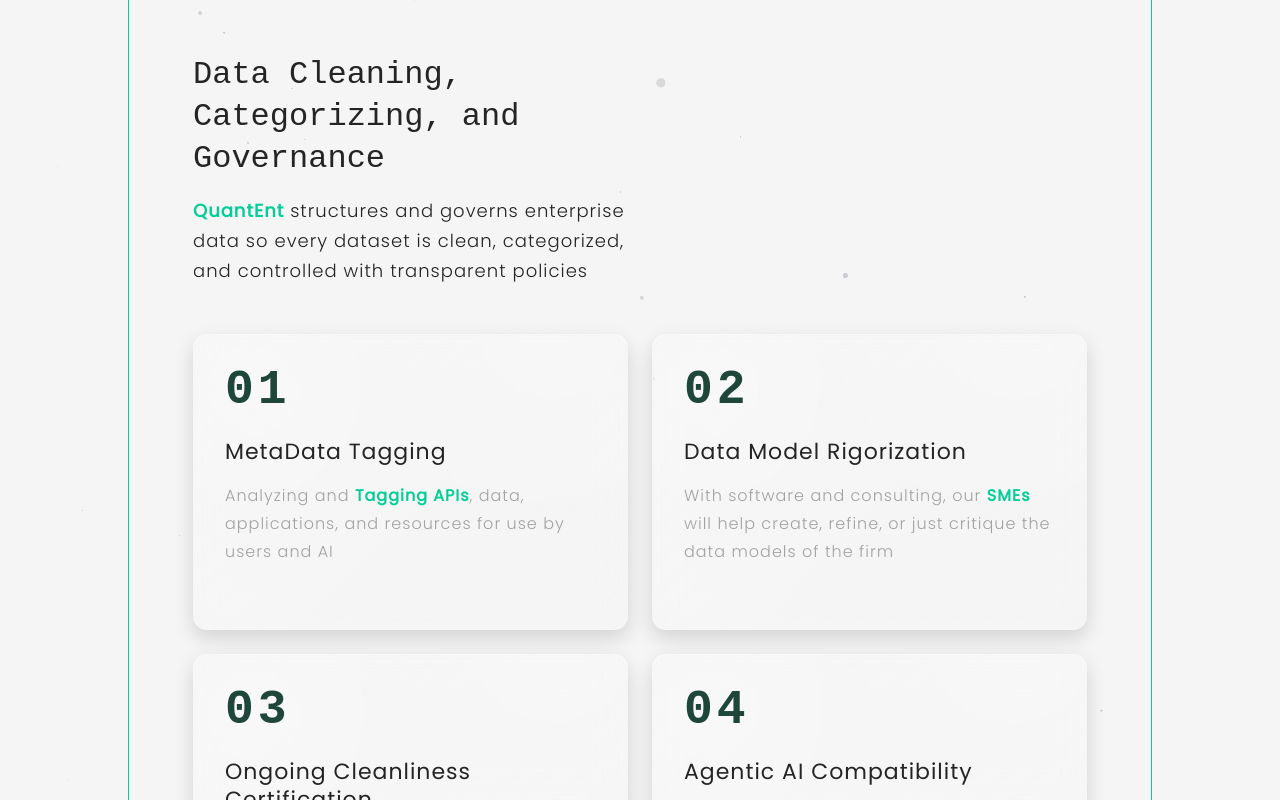
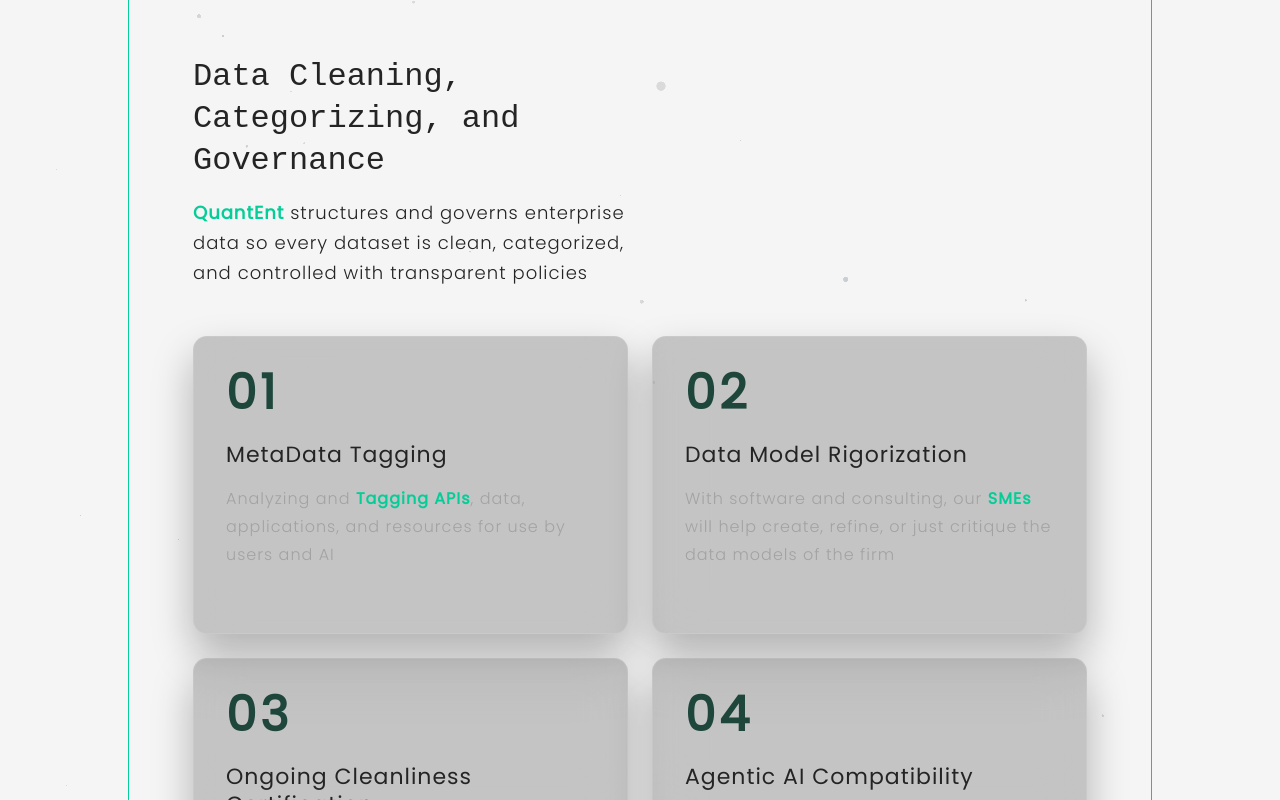
Before and after one commit to quantent-web/quantent-web, a Next.js app: page / in a window 1280 px wide. Shown: the part 2000-2800 px from the top of the page. Built offline with nearby package versions, Linux system fonts and the light colour scheme; a web font is replaced by a local one.

Commit message:
Replace card crystal style with 21st.dev-inspired glass and numbers class

```diff
--- a/app/globals.css
+++ b/app/globals.css
@@ -469,41 +469,6 @@
 .btn:active { opacity: 0.84; }
 
 
-/* Liquid glass effect (cards + nav parent) */
-.card,
-.liquid-glass-nav {
-  position: relative;
-  isolation: isolate;
-  overflow: hidden;
-  background: linear-gradient(135deg, rgba(255, 255, 255, 0.14), rgba(255, 255, 255, 0.05));
-  backdrop-filter: blur(18px) saturate(150%);
-  -webkit-backdrop-filter: blur(18px) saturate(150%);
-  box-shadow:
-    inset 0 1px 0 rgba(255, 255, 255, 0.28),
-    inset 0 -1px 0 rgba(255, 255, 255, 0.12),
-    0 0.5rem 1.25rem rgba(0, 0, 0, 0.14);
-}
-
-.card::before,
-.liquid-glass-nav::before {
-  content: '';
-  position: absolute;
-  inset: -1px;
-  border-radius: inherit;
-  background:
-    radial-gradient(circle at 15% 20%, rgba(255, 255, 255, 0.24), transparent 35%),
-    radial-gradient(circle at 85% 0%, rgba(255, 255, 255, 0.16), transparent 40%);
-  pointer-events: none;
-  z-index: -1;
-}
-
-.liquid-glass-nav {
-  border: 1px solid rgba(255, 255, 255, 0.22);
-  border-radius: 999px;
-  padding-top: 0;
-  padding-bottom: 0;
-}
-
 /* =========================
    Cards (What We Do)
 ========================= */
@@ -519,9 +484,14 @@
 }
 
 .card {
-  border: none;
+  border: 1px solid rgba(255, 255, 255, 0.1);
   border-radius: var(--radius);
   padding: var(--space-8);
+  background: rgba(0, 0, 0, 0.2);
+  backdrop-filter: blur(1.5rem);
+  -webkit-backdrop-filter: blur(1.5rem);
+  box-shadow: 0 1.25rem 2.5rem rgba(0, 0, 0, 0.28);
+  overflow: hidden;
 }
 
 .card-title {
@@ -1780,13 +1750,15 @@
   }
 }
 
-.card-number {
+.numbers-section {
   margin: 0;
   color: var(--text-primary);
   line-height: 1;
   letter-spacing: 0.08em;
-}
-
-.what-we-do-data-cleaning .card-number {
+  font-family: var(--font-poppins), system-ui, -apple-system, Segoe UI, Roboto,
+    Arial, sans-serif;
+}
+
+.what-we-do-data-cleaning .numbers-section {
   color: color-mix(in srgb, var(--text-primary) 80%, var(--primary) 20%);
 }
--- a/app/home-page-client.tsx
+++ b/app/home-page-client.tsx
@@ -297,7 +297,7 @@
 
         {/* STICKY NAV */}
         <header className="nav header-bg__nav" ref={navRef}>
-          <div className="nav-inner nav-container liquid-glass-nav" ref={navInnerRef}>
+          <div className="nav-inner nav-container" ref={navInnerRef}>
             <a
               className="nav-brand"
               href="#top"
@@ -451,28 +451,28 @@
               </div>
               <div className="what-we-do-grid what-we-do-grid--two">
                 <article className="card what-we-do-card">
-                  <h2 className="card-number" aria-hidden="true">01</h2>
+                  <h2 className="numbers-section" aria-hidden="true">01</h2>
                   <div className="what-we-do-card-copy">
                     <h4 className="card-title">MetaData Tagging</h4>
                     <p className="card-text card-text-secondary">Analyzing and <span className="text-highlight">Tagging APIs</span>, data, applications, and resources for use by users and AI</p>
                   </div>
                 </article>
                 <article className="card what-we-do-card">
-                  <h2 className="card-number" aria-hidden="true">02</h2>
+                  <h2 className="numbers-section" aria-hidden="true">02</h2>
                   <div className="what-we-do-card-copy">
                     <h4 className="card-title">Data Model Rigorization</h4>
                     <p className="card-text card-text-secondary">With software and consulting, our <span className="text-highlight">SMEs</span> will help create, refine, or just critique the data models of the firm</p>
                   </div>
                 </article>
                 <article className="card what-we-do-card">
-                  <h2 className="card-number" aria-hidden="true">03</h2>
+                  <h2 className="numbers-section" aria-hidden="true">03</h2>
                   <div className="what-we-do-card-copy">
                     <h4 className="card-title">Ongoing Cleanliness Certification</h4>
                     <p className="card-text card-text-secondary"><span className="text-highlight">Institutional Data Cleanliness</span> starts at the data model process</p>
                   </div>
                 </article>
                 <article className="card what-we-do-card">
-                  <h2 className="card-number" aria-hidden="true">04</h2>
+                  <h2 className="numbers-section" aria-hidden="true">04</h2>
                   <div className="what-we-do-card-copy">
                     <h4 className="card-title">Agentic AI Compatibility</h4>
                     <p className="card-text card-text-secondary">Our future product is designed to make <span className="text-highlight">Agentic AI</span> work with the highest possible confidence level, with the safest data protection possible</p>
```
